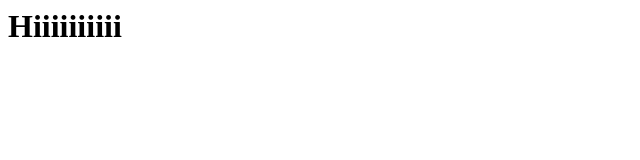
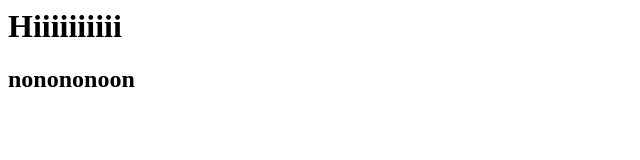
Before and after one commit to AlesWinters/weblab-test, a plain HTML site: page index.html in a window 1280 px wide. Shown: the whole page, without its empty margins (0-640 px from the left). Drawn offline with Linux system fonts and the light colour scheme.

Commit message:
putting text into website

```diff
--- a/index.html
+++ b/index.html
@@ -1,3 +1,4 @@
 <html>
     <h1>Hiiiiiiiiii</h1>
+    <h2>nonononoon</h2>
 </html>
```
